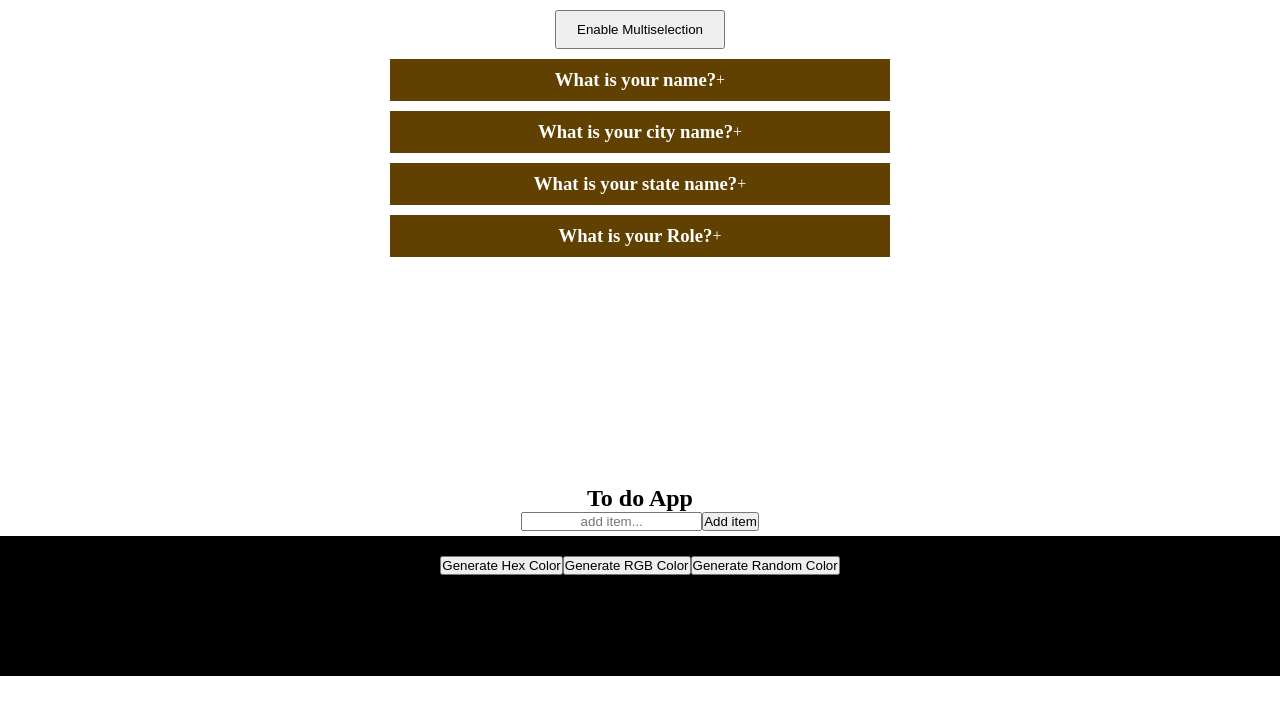
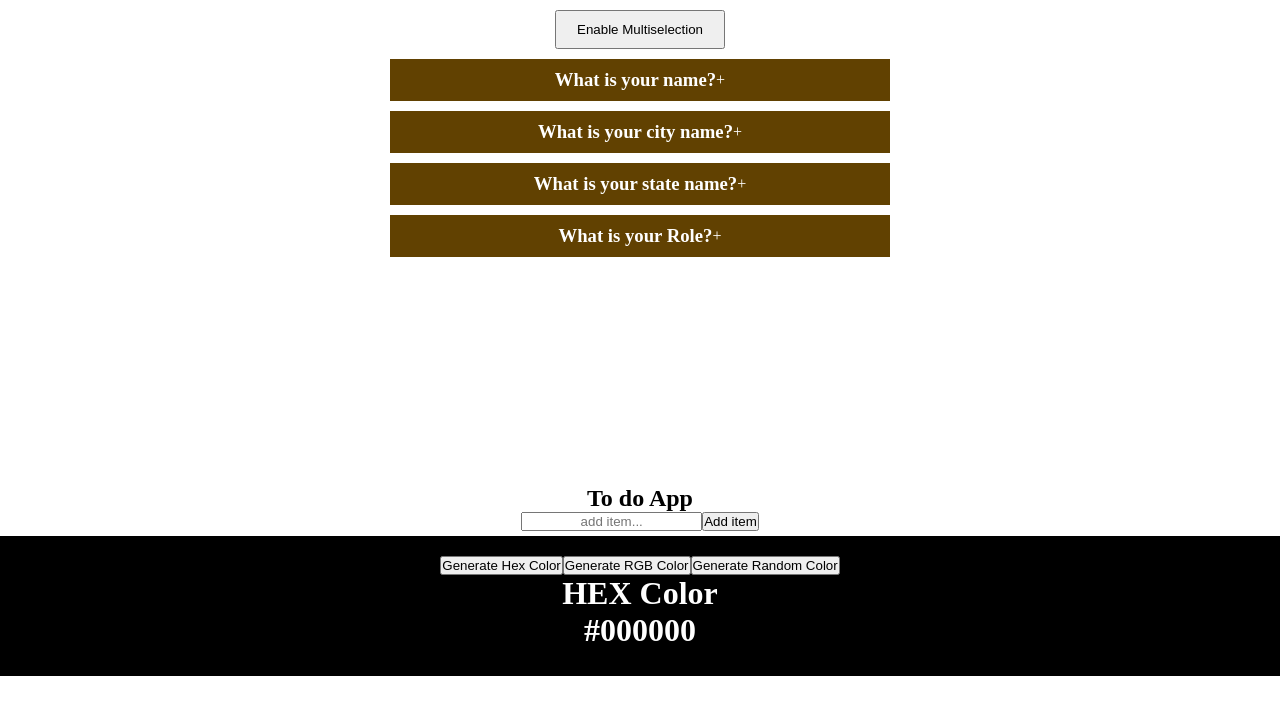
Before and after one commit to alane-vaibhav/React_25_Projects, a React (Vite) app: page / in a window 1280 px wide. Shown: the top 714 px of the page. Built offline with nearby package versions, Linux system fonts and the light colour scheme.

Commit message:
Create random color project

```diff
--- a/src/components/randomColor/index.jsx
+++ b/src/components/randomColor/index.jsx
@@ -66,9 +66,11 @@ const RandomColor = () => {
         Generate Random Color
       </button>
 
-      <div style={{ color: "#fffff" }}>
-        <h1>{typeOfColor === "hex" ? "HEX Color" : "RGB Color"}</h1>
-        <h1>{color}</h1>
+      <div>
+        <h1 style={{ color: "#fff" }}>
+          {typeOfColor === "hex" ? "HEX Color" : "RGB Color"}
+        </h1>
+        <h1 style={{ color: "#fff" }}>{color}</h1>
       </div>
     </div>
   );
```
